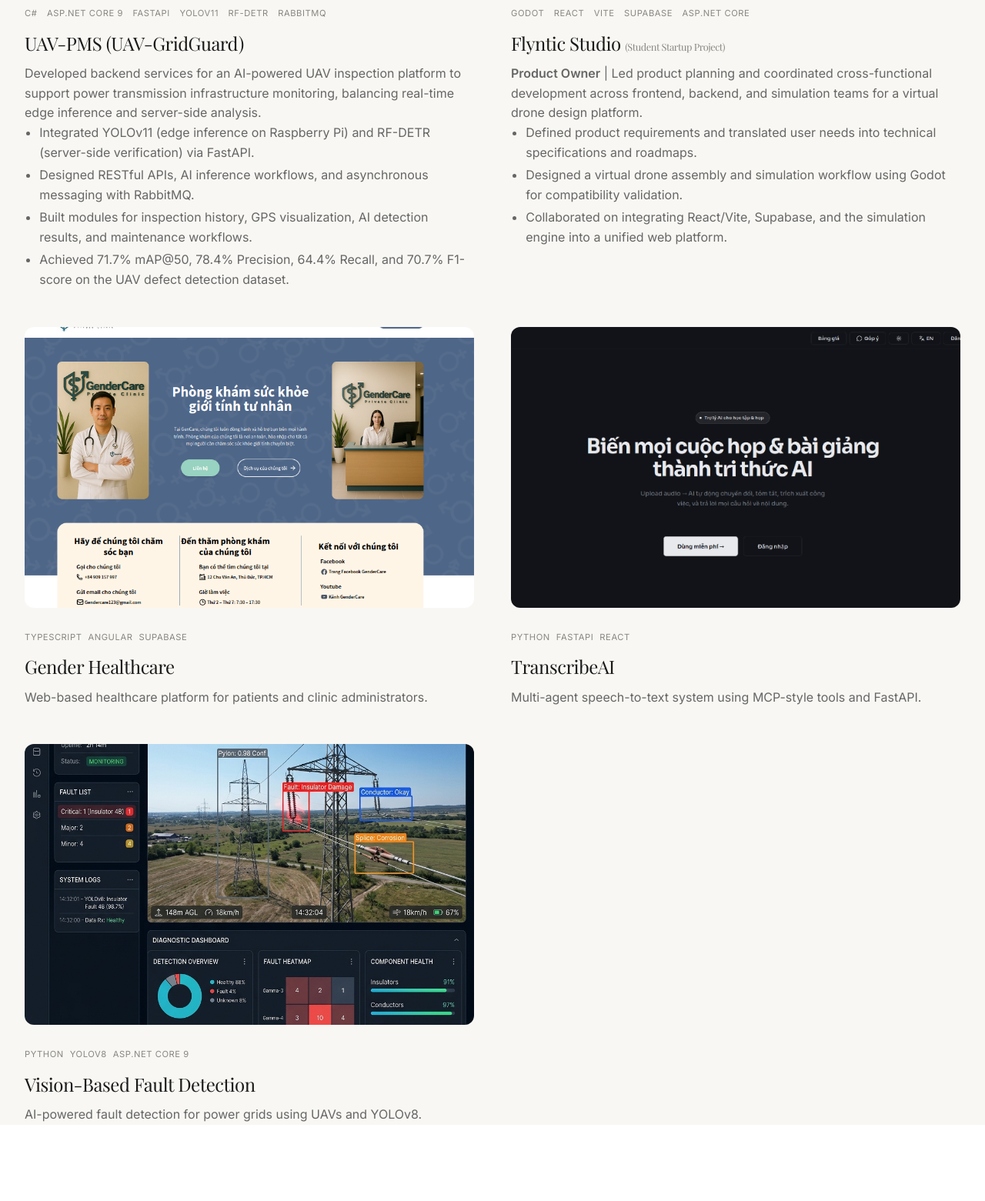
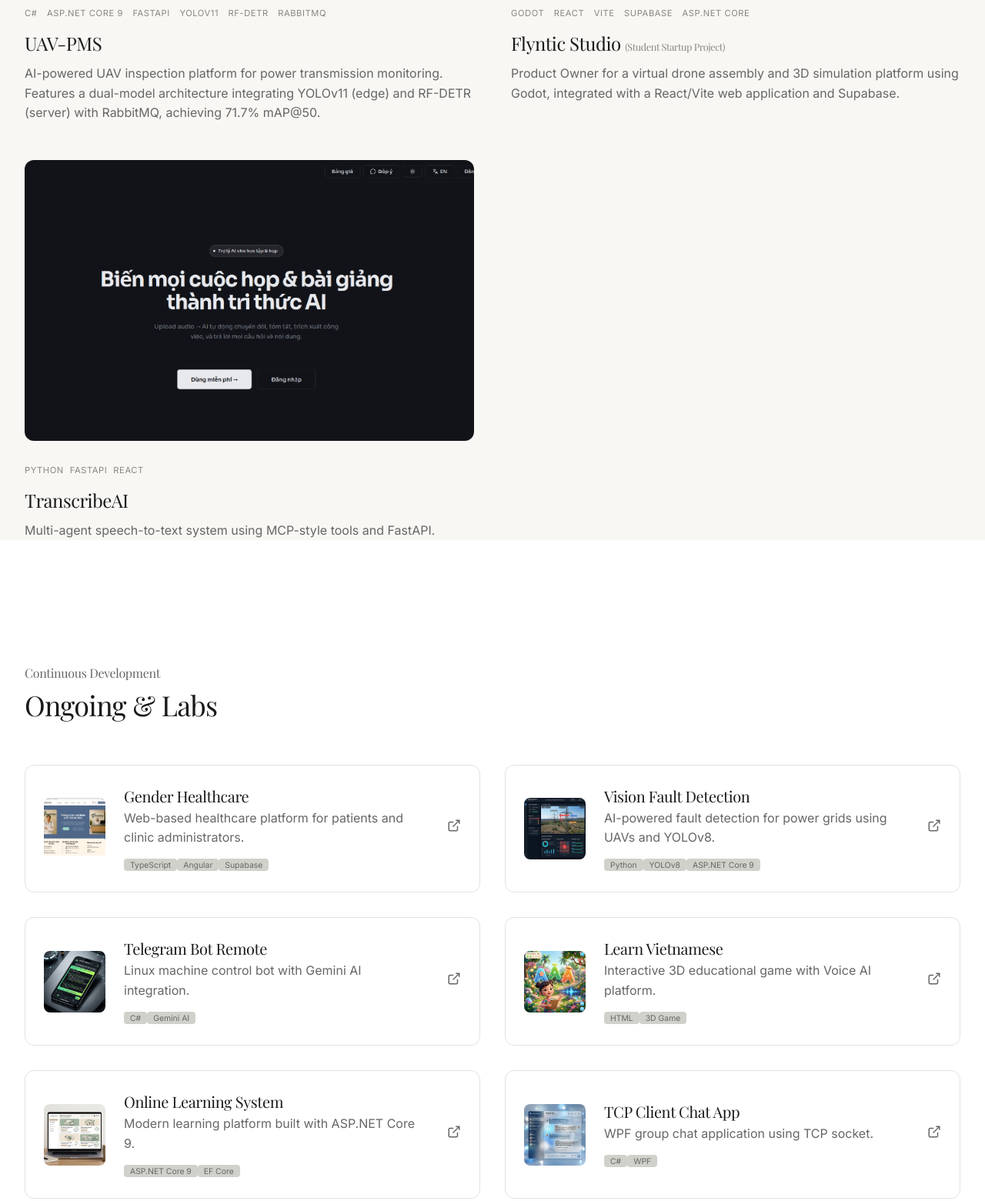
Before and after one commit to bunpmc/bunpmc, a plain HTML site: page index.html in a window 1280 px wide. Shown: the part 2161-3722 px from the top of the page at 77% size. Drawn offline with nearby package versions, Linux system fonts and the light colour scheme; a web font is replaced by a local one.

Commit message:
style: simplify featured project cards and shift gender healthcare & vision fault detection to ongoing projects

```diff
--- a/index.html
+++ b/index.html
@@ -343,14 +343,8 @@
                         <span class="tag-small">RF-DETR</span>
                         <span class="tag-small">RabbitMQ</span>
                     </div>
-                    <h3 class="text-2xl mb-2">UAV-PMS (UAV-GridGuard)</h3>
-                    <p class="muted text-xs mb-3">Developed backend services for an AI-powered UAV inspection platform to support power transmission infrastructure monitoring, balancing real-time edge inference and server-side analysis.</p>
-                    <ul class="muted text-xs" style="padding-left: 1.2rem; display: flex; flex-direction: column; gap: 0.25rem;">
-                        <li>Integrated YOLOv11 (edge inference on Raspberry Pi) and RF-DETR (server-side verification) via FastAPI.</li>
-                        <li>Designed RESTful APIs, AI inference workflows, and asynchronous messaging with RabbitMQ.</li>
-                        <li>Built modules for inspection history, GPS visualization, AI detection results, and maintenance workflows.</li>
-                        <li>Achieved 71.7% mAP@50, 78.4% Precision, 64.4% Recall, and 70.7% F1-score on the UAV defect detection dataset.</li>
-                    </ul>
+                    <h3 class="text-2xl mb-2">UAV-PMS</h3>
+                    <p class="muted text-sm">AI-powered UAV inspection platform for power transmission monitoring. Features a dual-model architecture integrating YOLOv11 (edge) and RF-DETR (server) with RabbitMQ, achieving 71.7% mAP@50.</p>
                 </div>
             </div>
             <!-- Project 2: Flyntic Studio -->
@@ -375,32 +369,11 @@
                         <span class="tag-small">ASP.NET Core</span>
                     </div>
                     <h3 class="text-2xl mb-2">Flyntic Studio <span style="font-size: 0.8rem; color: var(--accent-color); font-weight: normal;">(Student Startup Project)</span></h3>
-                    <p class="muted text-xs mb-3"><strong>Product Owner</strong> | Led product planning and coordinated cross-functional development across frontend, backend, and simulation teams for a virtual drone design platform.</p>
-                    <ul class="muted text-xs" style="padding-left: 1.2rem; display: flex; flex-direction: column; gap: 0.25rem;">
-                        <li>Defined product requirements and translated user needs into technical specifications and roadmaps.</li>
-                        <li>Designed a virtual drone assembly and simulation workflow using Godot for compatibility validation.</li>
-                        <li>Collaborated on integrating React/Vite, Supabase, and the simulation engine into a unified web platform.</li>
-                    </ul>
+                    <p class="muted text-sm">Product Owner for a virtual drone assembly and 3D simulation platform using Godot, integrated with a React/Vite web application and Supabase.</p>
                 </div>
             </div>
-            <!-- Project 3: Gender Healthcare -->
+            <!-- Project 3: TranscribeAI -->
             <div class="project-card reveal" style="transition-delay: 0.2s">
-                <div class="project-image-container">
-                    <img src="assets/gender_healthcare_actual.png" alt="Gender Healthcare" class="project-image">
-                    <div class="project-overlay">
-                        <a href="https://github.com/My-Own-Working-Space/Gender-Healthcare-Service-Management-System" target="_blank" class="btn-circle">
-                            <svg viewBox="0 0 24 24" width="24" height="24" stroke="currentColor" fill="none" stroke-width="2"><path d="M9 19c-5 1.5-5-2.5-7-3m14 6v-3.87a3.37 3.37 0 0 0-.94-2.61c3.14-.35 6.44-1.54 6.44-7A5.44 5.44 0 0 0 20 4.77 5.07 5.07 0 0 0 19.91 1S18.73.65 16 2.48a13.38 13.38 0 0 0-7 0C6.27.65 5.09 1 5.09 1A5.07 5.07 0 0 0 5 4.77a5.44 5.44 0 0 0-1.5 3.78c0 5.42 3.3 6.61 6.44 7a3.37 3.37 0 0 0-.94 2.58V22"></path></svg>
-                        </a>
-                    </div>
-                </div>
-                <div style="margin-top: 1.5rem;">
-                    <div class="mb-2"><span class="tag-small">TypeScript</span><span class="tag-small">Angular</span><span class="tag-small">Supabase</span></div>
-                    <h3 class="text-2xl mb-2">Gender Healthcare</h3>
-                    <p class="muted text-sm">Web-based healthcare platform for patients and clinic administrators.</p>
-                </div>
-            </div>
-            <!-- Project 4: TranscribeAI -->
-            <div class="project-card reveal" style="transition-delay: 0.3s">
                 <div class="project-image-container">
                     <img src="assets/transcribe_ai_actual.png" alt="TranscribeAI" class="project-image">
                     <div class="project-overlay">
@@ -413,22 +386,6 @@
                     <div class="mb-2"><span class="tag-small">Python</span><span class="tag-small">FastAPI</span><span class="tag-small">React</span></div>
                     <h3 class="text-2xl mb-2">TranscribeAI</h3>
                     <p class="muted text-sm">Multi-agent speech-to-text system using MCP-style tools and FastAPI.</p>
-                </div>
-            </div>
-            <!-- Project 5: Vision-Based Fault Detection -->
-            <div class="project-card reveal" style="transition-delay: 0.4s">
-                <div class="project-image-container">
-                    <img src="assets/project_uav_fault_detection_1776858602604.png" alt="Vision Fault Detection" class="project-image">
-                    <div class="project-overlay">
-                        <a href="https://github.com/My-Own-Working-Space/Vision-Based-Fault-Detection" target="_blank" class="btn-circle">
-                            <svg viewBox="0 0 24 24" width="24" height="24" stroke="currentColor" fill="none" stroke-width="2"><path d="M9 19c-5 1.5-5-2.5-7-3m14 6v-3.87a3.37 3.37 0 0 0-.94-2.61c3.14-.35 6.44-1.54 6.44-7A5.44 5.44 0 0 0 20 4.77 5.07 5.07 0 0 0 19.91 1S18.73.65 16 2.48a13.38 13.38 0 0 0-7 0C6.27.65 5.09 1 5.09 1A5.07 5.07 0 0 0 5 4.77a5.44 5.44 0 0 0-1.5 3.78c0 5.42 3.3 6.61 6.44 7a3.37 3.37 0 0 0-.94 2.58V22"></path></svg>
-                        </a>
-                    </div>
-                </div>
-                <div style="margin-top: 1.5rem;">
-                    <div class="mb-2"><span class="tag-small">Python</span><span class="tag-small">YOLOv8</span><span class="tag-small">ASP.NET Core 9</span></div>
-                    <h3 class="text-2xl mb-2">Vision-Based Fault Detection</h3>
-                    <p class="muted text-sm">AI-powered fault detection for power grids using UAVs and YOLOv8.</p>
                 </div>
             </div>
         </div>
@@ -444,6 +401,26 @@
             <div class="projects-grid-small">
                 <!-- Mini Card 1 -->
                 <div class="project-card-small reveal">
+                    <img src="assets/gender_healthcare_actual.png" class="project-image-mini" alt="Gender Healthcare">
+                    <div style="flex:1">
+                        <h3 class="text-xl">Gender Healthcare</h3>
+                        <p class="muted text-xs mb-2">Web-based healthcare platform for patients and clinic administrators.</p>
+                        <div><span class="tag-mini">TypeScript</span><span class="tag-mini">Angular</span><span class="tag-mini">Supabase</span></div>
+                    </div>
+                    <a href="https://github.com/My-Own-Working-Space/Gender-Healthcare-Service-Management-System" target="_blank" class="muted"><svg viewBox="0 0 24 24" width="18" height="18" stroke="currentColor" fill="none" stroke-width="2"><path d="M18 13v6a2 2 0 0 1-2 2H5a2 2 0 0 1-2-2V8a2 2 0 0 1 2-2h6"></path><polyline points="15 3 21 3 21 9"></polyline><line x1="10" y1="14" x2="21" y2="3"></line></svg></a>
+                </div>
+                <!-- Mini Card 2 -->
+                <div class="project-card-small reveal">
+                    <img src="assets/project_uav_fault_detection_1776858602604.png" class="project-image-mini" alt="Vision Fault Detection">
+                    <div style="flex:1">
+                        <h3 class="text-xl">Vision Fault Detection</h3>
+                        <p class="muted text-xs mb-2">AI-powered fault detection for power grids using UAVs and YOLOv8.</p>
+                        <div><span class="tag-mini">Python</span><span class="tag-mini">YOLOv8</span><span class="tag-mini">ASP.NET Core 9</span></div>
+                    </div>
+                    <a href="https://github.com/My-Own-Working-Space/Vision-Based-Fault-Detection" target="_blank" class="muted"><svg viewBox="0 0 24 24" width="18" height="18" stroke="currentColor" fill="none" stroke-width="2"><path d="M18 13v6a2 2 0 0 1-2 2H5a2 2 0 0 1-2-2V8a2 2 0 0 1 2-2h6"></path><polyline points="15 3 21 3 21 9"></polyline><line x1="10" y1="14" x2="21" y2="3"></line></svg></a>
+                </div>
+                <!-- Mini Card 3 -->
+                <div class="project-card-small reveal">
                     <img src="assets/project_telegram_bot_1776858675984.png" class="project-image-mini" alt="Telegram">
                     <div style="flex:1">
                         <h3 class="text-xl">Telegram Bot Remote</h3>
@@ -452,7 +429,7 @@
                     </div>
                     <a href="https://github.com/My-Own-Working-Space/TelegramBot" target="_blank" class="muted"><svg viewBox="0 0 24 24" width="18" height="18" stroke="currentColor" fill="none" stroke-width="2"><path d="M18 13v6a2 2 0 0 1-2 2H5a2 2 0 0 1-2-2V8a2 2 0 0 1 2-2h6"></path><polyline points="15 3 21 3 21 9"></polyline><line x1="10" y1="14" x2="21" y2="3"></line></svg></a>
                 </div>
-                <!-- Mini Card 2 -->
+                <!-- Mini Card 4 -->
                 <div class="project-card-small reveal">
                     <img src="assets/project_learn_vietnamese_1776858703158.png" class="project-image-mini" alt="Vietnamese">
                     <div style="flex:1">
@@ -462,7 +439,7 @@
                     </div>
                     <a href="https://github.com/My-Own-Working-Space/Learn-Vietnamese" target="_blank" class="muted"><svg viewBox="0 0 24 24" width="18" height="18" stroke="currentColor" fill="none" stroke-width="2"><path d="M18 13v6a2 2 0 0 1-2 2H5a2 2 0 0 1-2-2V8a2 2 0 0 1 2-2h6"></path><polyline points="15 3 21 3 21 9"></polyline><line x1="10" y1="14" x2="21" y2="3"></line></svg></a>
                 </div>
-                <!-- Mini Card 3 -->
+                <!-- Mini Card 5 -->
                 <div class="project-card-small reveal">
                     <img src="assets/project_learning_system_1776858651872.png" class="project-image-mini" alt="Learning">
                     <div style="flex:1">
@@ -472,7 +449,7 @@
                     </div>
                     <a href="https://github.com/My-Own-Working-Space/Online-Learning-System" target="_blank" class="muted"><svg viewBox="0 0 24 24" width="18" height="18" stroke="currentColor" fill="none" stroke-width="2"><path d="M18 13v6a2 2 0 0 1-2 2H5a2 2 0 0 1-2-2V8a2 2 0 0 1 2-2h6"></path><polyline points="15 3 21 3 21 9"></polyline><line x1="10" y1="14" x2="21" y2="3"></line></svg></a>
                 </div>
-                <!-- Mini Card 4 -->
+                <!-- Mini Card 6 -->
                 <div class="project-card-small reveal">
                     <img src="assets/project_chat_app_1776858629000.png" class="project-image-mini" alt="Chat">
                     <div style="flex:1">
```
